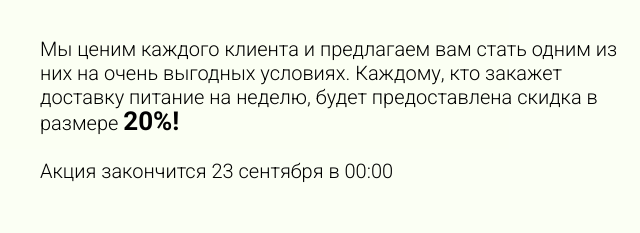
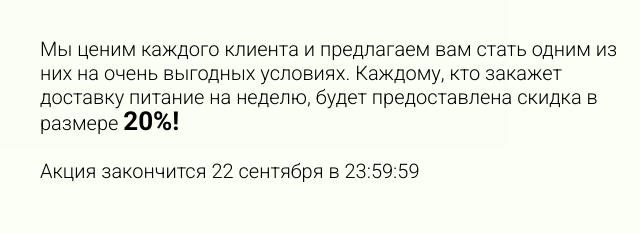
Before and after one commit to Kosto15/food, a plain HTML site: page index.html in a window 1280 px wide. Shown: the part 3154-3387 px from the top of the page, 0-640 px from the left. Drawn offline with Linux system fonts and the light colour scheme.

```diff
--- a/index.html
+++ b/index.html
@@ -228,7 +228,7 @@
                     Каждому, кто закажет доставку питание на неделю, будет предоставлена скидка в размере
                     <span>20%!</span>
                     <br><br>
-                    Акция закончится 23 сентября в 00:00
+                    Акция закончится 22 сентября в 23:59:59
                 </div>
             </div>
             <div class="promotion__timer">
```
